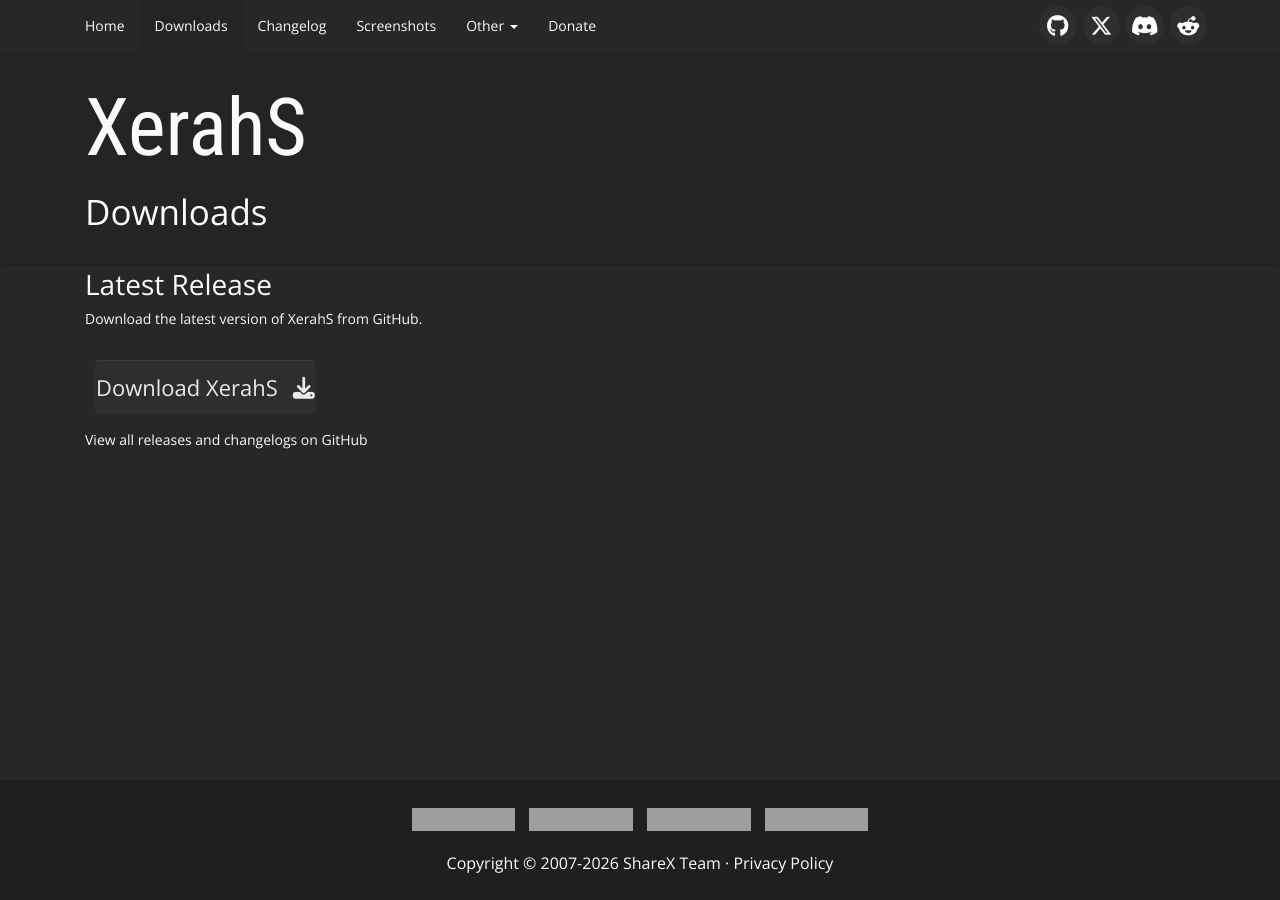
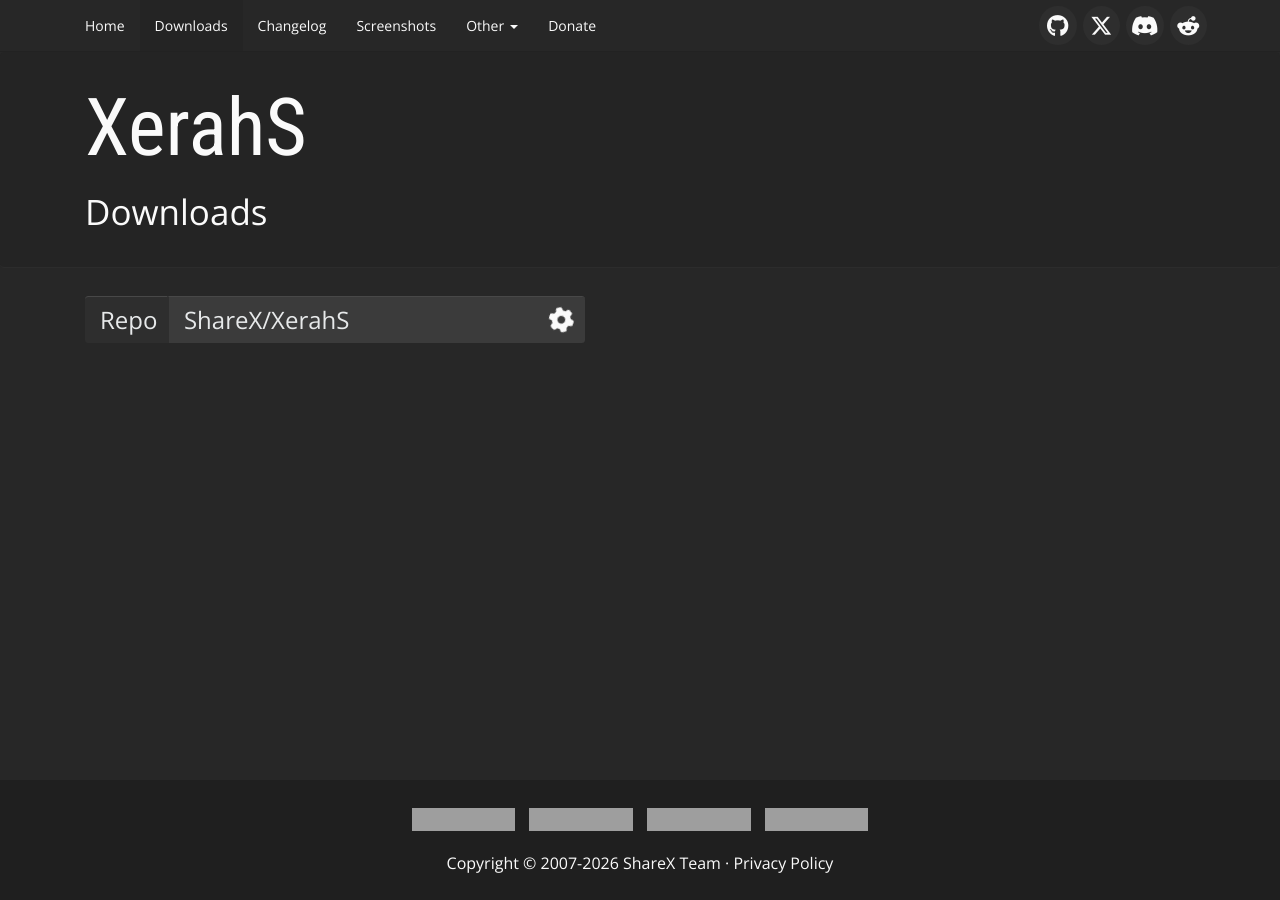
Before and after one commit to ShareX/sharex.github.io, a Jekyll site: the page built from xerahs/downloads.html, in a window 1280 px wide. Built offline with Jekyll 4.4.1, drawn with Linux system fonts in a browser that asks for light colours; comment, search, counter and statistics services are not loaded; some of the changed lines change nothing that is shown; grey boxes are pictures that could not be loaded.

Commit message:
Refine XerahS downloads page to match main site style

```diff
--- a/xerahs/downloads.html
+++ b/xerahs/downloads.html
@@ -12,22 +12,36 @@
     </div>
 </div>
 
-<div class="container">
-    <div class="row">
-        <div class="col-lg-12">
-            <h2>Latest Release</h2>
-            <p>Download the latest version of XerahS from GitHub.</p>
-            <div class="mt-4">
-                <a class="btn xerahs-download btn-lg" role="button" href="https://github.com/ShareX/XerahS/releases/latest">
-                    Download XerahS<i class="fa-solid fa-download"></i>
-                </a>
+<div class="container-downloads">
+    <div class="container">
+        <div class="downloads-repo-container input-group">
+            <div class="input-group-prepend">
+                <span class="input-group-text">Repo</span>
             </div>
-            <div class="mt-3">
-                <a href="https://github.com/ShareX/XerahS/releases">View all releases and changelogs on GitHub</a>
+            <div class="feedback-icon">
+                <i class="fa-solid fa-gear fa-spin"></i>
             </div>
+            <input id="downloads-repo" type="text" class="form-control" />
         </div>
+        <div class="total-downloads">
+            <div class="total-downloads-label">Total downloads</div>
+            <span class="downloads-badge"><i class="fa-solid fa-arrow-down"></i><span class="total-downloads-value"></span></span>
+        </div>
+        <table class="table table-downloads">
+            <thead>
+                <tr>
+                    <th class="downloads-release-name">Release name</th>
+                    <th>Release date</th>
+                    <th>Active days</th>
+                    <th>Download count</th>
+                </tr>
+            </thead>
+            <tbody>
+            </tbody>
+        </table>
     </div>
 </div>
 
 {% include common-js.html %}
-<script src="/xerahs/js/xerahs.main.js"></script>
+<script src="/js/sharex.common.js"></script>
+<script src="/xerahs/js/xerahs.downloads.js"></script>
--- /dev/null
+++ b/xerahs/js/xerahs.downloads.js
@@ -0,0 +1,126 @@
+$(document).ready(function() {
+    let repo = GetParameterByName("repo");
+
+    if (!repo) {
+        repo = "ShareX/XerahS";
+    }
+
+    let repoInput = $("#downloads-repo");
+    repoInput.val(repo);
+    repoInput.keyup(function(e) {
+        if (e.keyCode == 13) {
+            repo = repoInput.val();
+            GetReleases(repo);
+            if (repo) {
+                SetParameter("repo", repo);
+            }
+            else {
+                ClearParameters();
+            }
+        }
+    });
+
+    GetReleases(repo);
+});
+
+async function GetReleases(repo) {
+    if (!repo) {
+        repo = "ShareX/XerahS";
+    }
+
+    $(".table-downloads tbody tr").remove();
+    $(".total-downloads").hide();
+    $(".total-downloads-value").text("");
+    $(".table-downloads").hide();
+    $(".fa-spin").show();
+
+    let perPage = 100;
+    let page = 1;
+    let totalDownloadCount = 0;
+    let previousPublishedAt = new Date();
+    let latest = true;
+
+    while (true) {
+        let response = await fetch(`https://api.github.com/repos/${repo}/releases?per_page=${perPage}&page=${page}`);
+        if (!response.ok) break;
+
+        let releases = await response.json();
+        if (!Array.isArray(releases)) break;
+
+        if (releases.length > 0) {
+            releases = releases.sort((a, b) => new Date(b.published_at) - new Date(a.published_at));
+
+            for (let i = 0; i < releases.length; i++) {
+                let release = releases[i];
+                if (release.assets.length === 0) {
+                    continue;
+                }
+                let assets = release.assets.sort((a, b) => b.download_count - a.download_count || a.name.localeCompare(b.name));
+                let downloadCount = 0;
+                let releaseInfo = `
+                <div class="downloads-asset-info">
+                    <a href="${release.html_url}">
+                        <div>
+                            ${EscapeHtml(release.name)}
+                            <span class="downloads-badge"><i class="fa-solid fa-tag"></i>${EscapeHtml(release.tag_name)}</span>
+                        </div>
+                    </a>
+                </div>
+                `;
+                for (let i2 = 0; i2 < assets.length; i2++) {
+                    let asset = assets[i2];
+                    downloadCount += asset.download_count;
+                    releaseInfo += `
+                    <div class="downloads-asset-info">
+                        <a href="${asset.browser_download_url}">
+                            <div>
+                                ${EscapeHtml(asset.name)}
+                                <span class="downloads-badge"><i class="fa-solid fa-file"></i>${FormatBytes(asset.size, 2)}</span>
+                                <span class="downloads-badge"><i class="fa-solid fa-arrow-down"></i>${asset.download_count.toLocaleString()}</span>
+                            </div>
+                        </a>
+                    </div>
+                    `;
+                }
+                totalDownloadCount += downloadCount;
+                let publishedAt = new Date(release.published_at);
+                let activeDays = (previousPublishedAt - publishedAt) / (1000 * 60 * 60 * 24);
+                previousPublishedAt = publishedAt;
+
+                $(".table-downloads tbody").append(`
+                <tr class="downloads-release-info collapsed" data-toggle="collapse" data-target="#collapse${release.id}">
+                    <td>
+                        <i class="fa fa-fw"></i>${EscapeHtml(release.name)}
+                        ${latest ? '<span class="badge badge-success">Latest</span>' : ""}
+                        ${release.prerelease ? '<span class="badge badge-warning">Pre-release</span>' : ""}
+                    </td>
+                    <td>${publishedAt.toLocaleDateString("en-CA")}</td>
+                    <td>${activeDays.toFixed(1)}</td>
+                    <td>${downloadCount.toLocaleString()}</td>
+                </tr>
+                <tr class="downloads-assets">
+                    <td colspan="100%">
+                        <div class="collapse" id="collapse${release.id}" data-parent=".table-downloads">
+                            <div class="downloads-assets-container">
+                                ${releaseInfo}
+                            </div>
+                        </div>
+                    </td>
+                </tr>
+                `);
+
+                latest = false;
+            }
+        }
+
+        $(".total-downloads-value").text(totalDownloadCount.toLocaleString());
+        $(".total-downloads").fadeIn();
+        $(".table-downloads").fadeIn();
+
+        if (releases.length < perPage) break;
+
+        page++;
+    }
+
+    $(".fa-spin").hide();
+}
```
